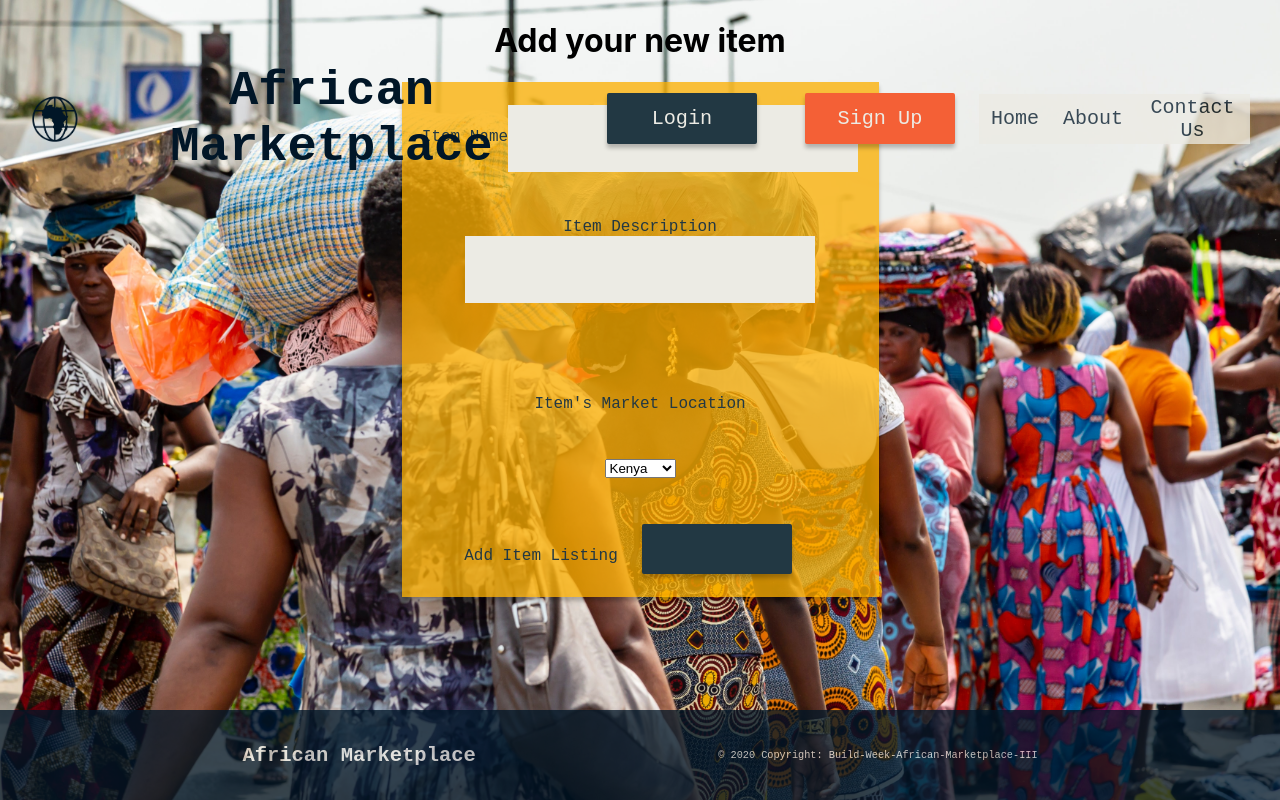
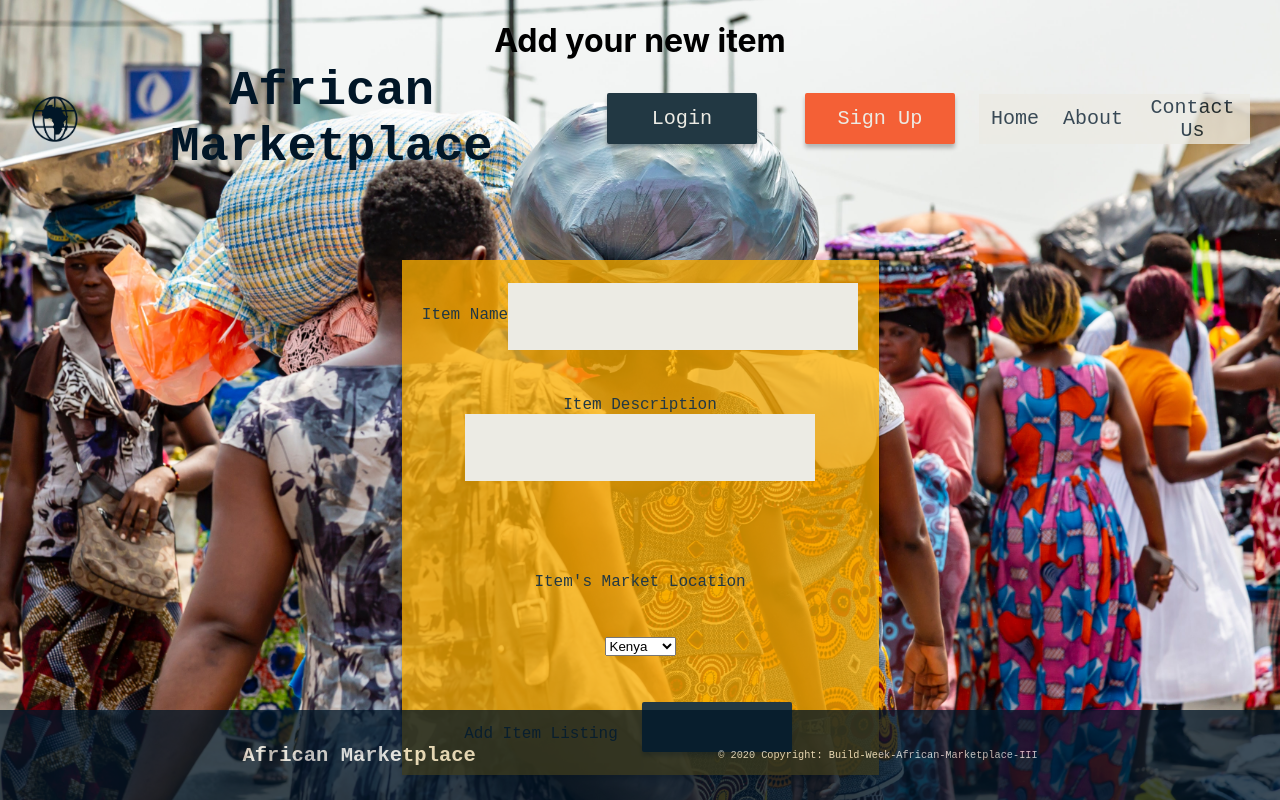
Before and after one commit to Build-Week-African-Marketplace-III/front-end, a React (Create React App) app in the folder african-marketplace-front-end/: page /item-form in a window 1280 px wide. Built offline with nearby package versions, Linux system fonts and the light colour scheme; sample sign-in values are in the browser's storage.

Commit message:
getting close

```diff
--- a/african-marketplace-front-end/src/components/ItemForm.js
+++ b/african-marketplace-front-end/src/components/ItemForm.js
@@ -69,7 +69,7 @@ export const ItemForm = (props) => {
       <h1>Add your new item</h1>
 
   {/* Updated to include the Form styled component */}
-      <Form onSubmit={formSubmit}>
+      <Form onSubmit={formSubmit} style={{marginTop: '200px'}}>
 
         <label htmlFor="itemName">Item Name
             <Input type="text" name="itemName" onChange={inputChange} value={itemformState.itemName} />
```
